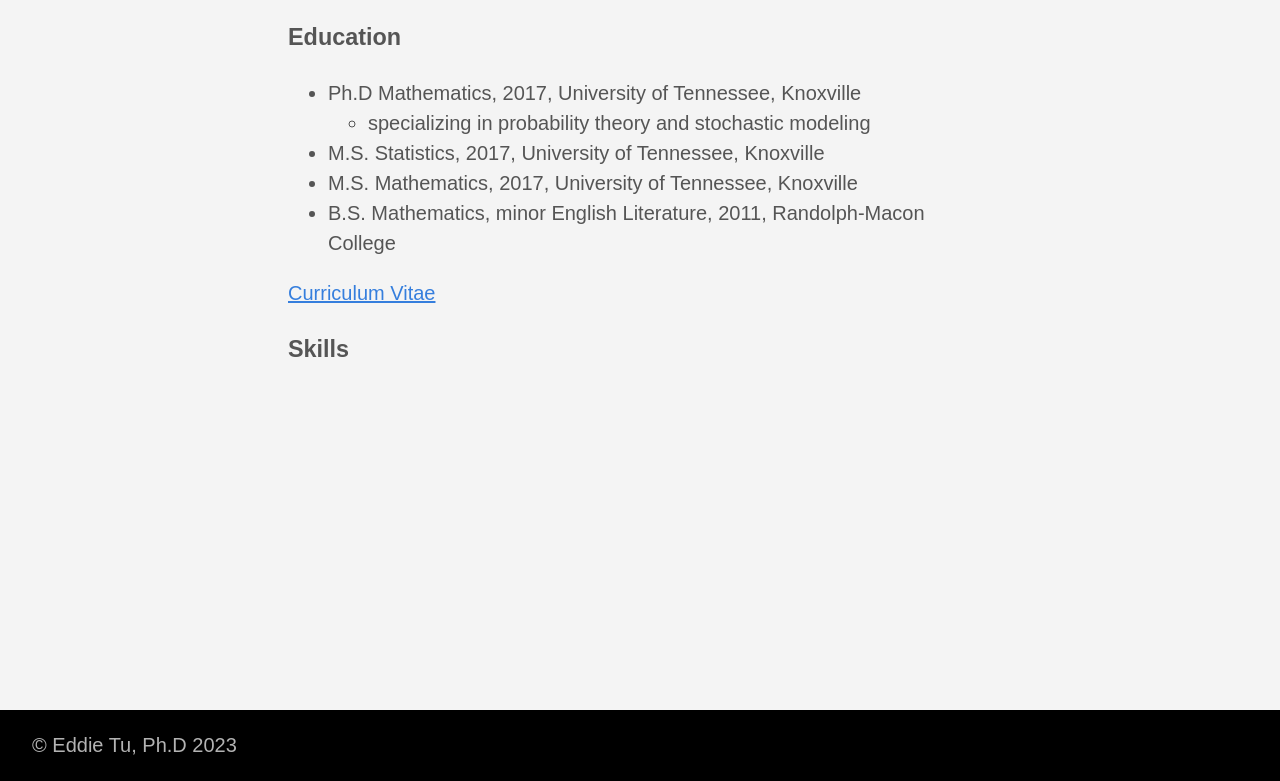
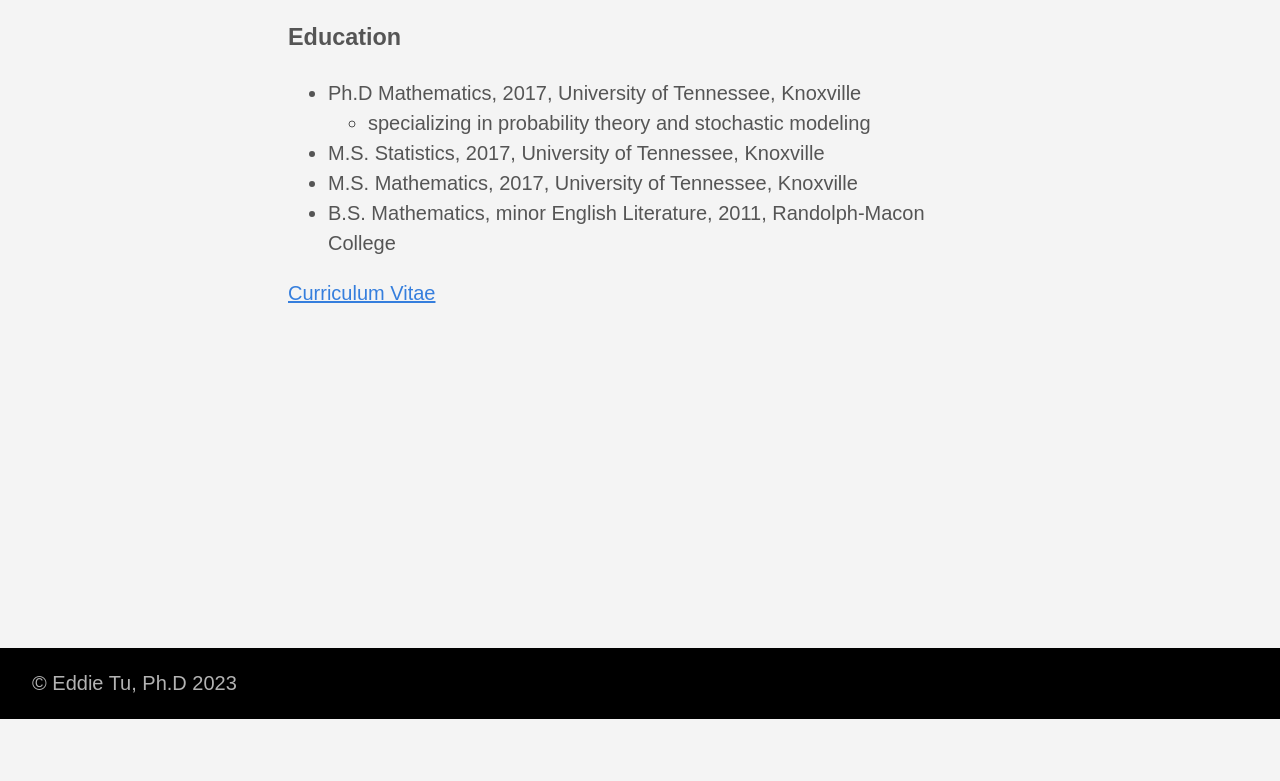
Before and after one commit to eddie-dos/eddie_tu, a plain HTML site: page about/index.html in a window 1280 px wide. Shown: the part 1286-2067 px from the top of the page. After the commit the page ends 2005 px from the top, so only its background shows below. Drawn offline with Linux system fonts and the light colour scheme.

Commit message:
Update index.html
removed 'Skills' header

```diff
--- a/about/index.html
+++ b/about/index.html
@@ -141,7 +141,6 @@
 <li>B.S. Mathematics, minor English Literature, 2011, Randolph-Macon College</li>
 </ul>
 <p><a href="https://eddie-dos.github.io/eddie_tu/files/ET_CV4.pdf">Curriculum Vitae</a></p>
-<h3 id="skills">Skills</h3>
 
       </div>
     </article>
```
